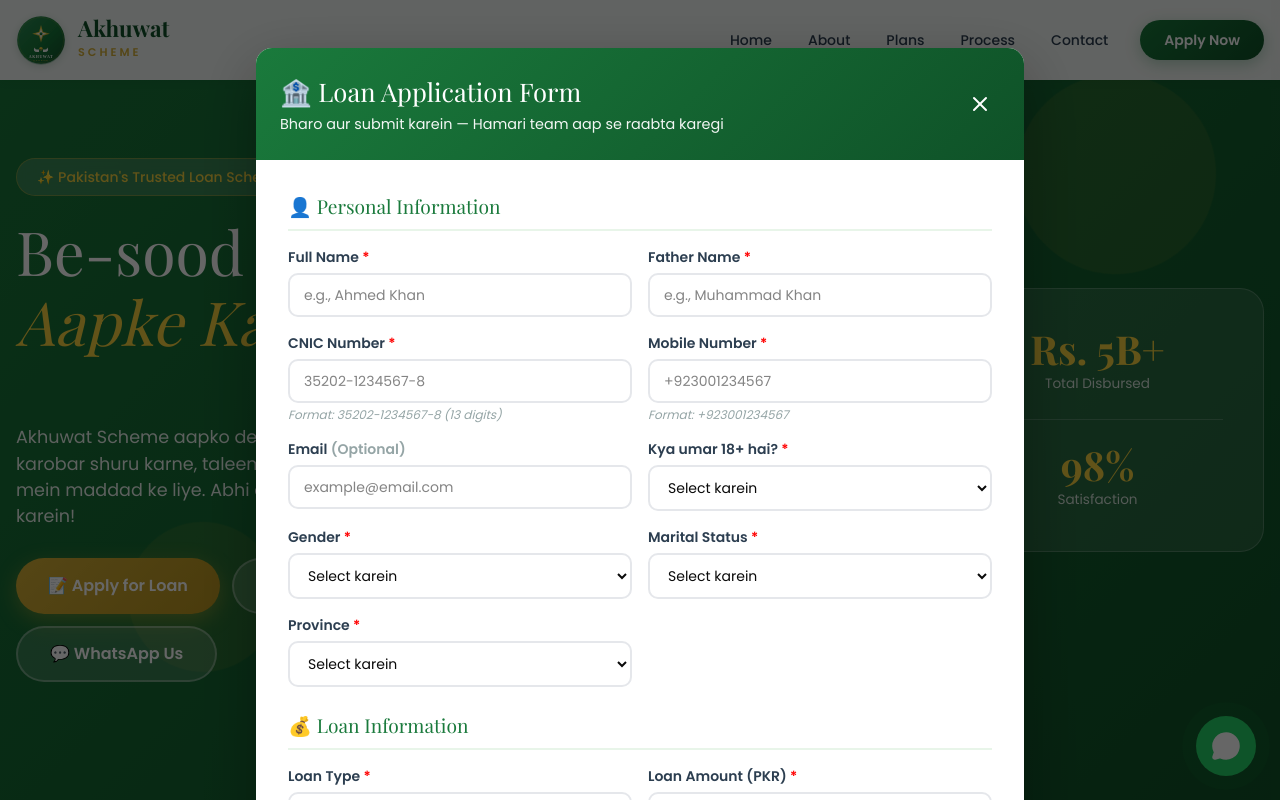
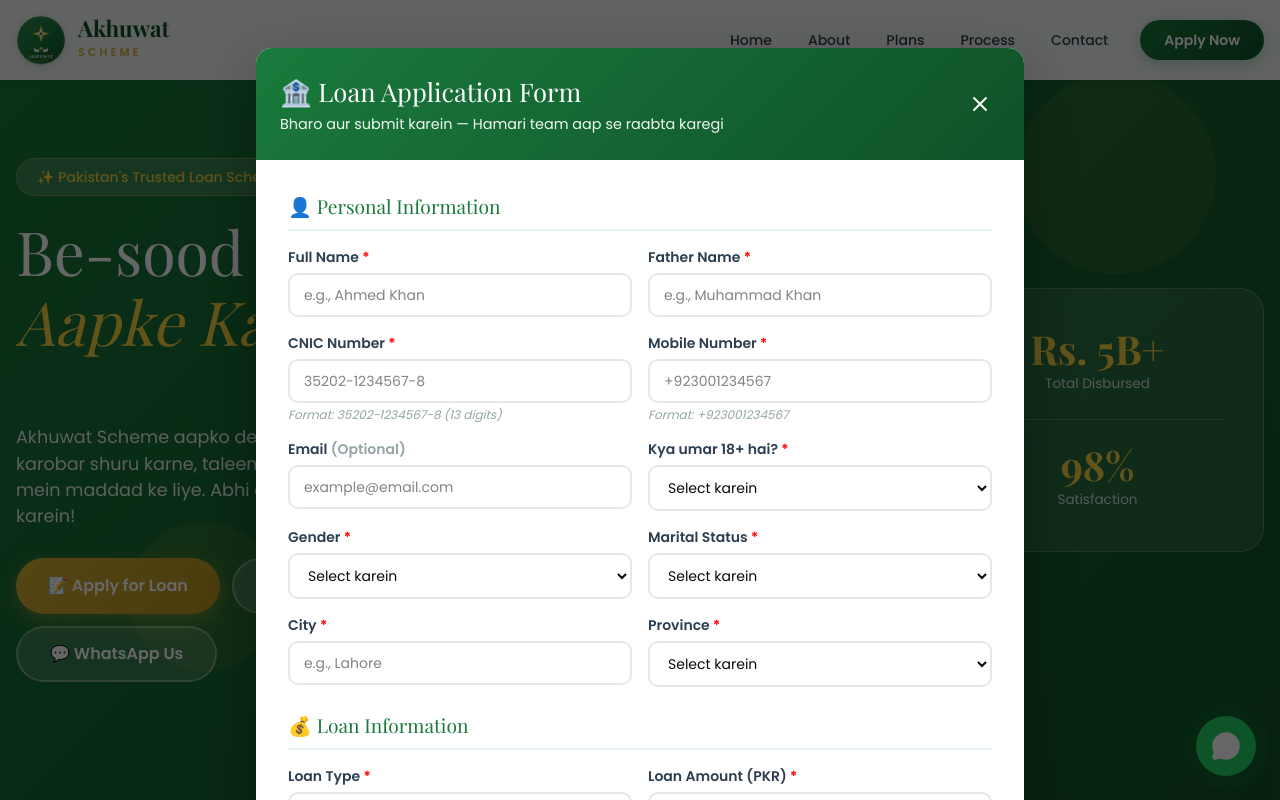
Before and after one commit to ayeshfatima856/akhuwat-scheme, a Next.js app: page / in a window 1280 px wide. Shown: the top 800 px of the page. Built offline with nearby package versions, Linux system fonts and the light colour scheme.

Commit message:
5034b602-bc0c-43c6-84f3-ca85f19847c9

```diff
--- a/src/app/api/apply/route.ts
+++ b/src/app/api/apply/route.ts
@@ -28,7 +28,7 @@ export async function POST(request: NextRequest) {
     // Validate required fields
     const required = ['fullName', 'fatherName', 'cnicNumber', 'phoneNumber',
                       'ageAbove18', 'gender', 'maritalStatus',
-                      'province', 'loanType', 'loanAmount', 'loanPurpose']
+                      'city', 'province', 'loanType', 'loanAmount', 'loanPurpose']
 
     for (const field of required) {
       if (!body[field] || body[field].toString().trim() === '') {
@@ -53,7 +53,7 @@ export async function POST(request: NextRequest) {
         ageAbove18: body.ageAbove18,
         gender: body.gender,
         maritalStatus: body.maritalStatus,
-        city: body.city?.trim() || 'N/A',
+        city: body.city.trim(),
         province: body.province,
         bankAccount: body.bankAccount?.trim() || null,
         loanType: body.loanType,
--- a/src/components/admin-panel.tsx
+++ b/src/components/admin-panel.tsx
@@ -199,15 +199,14 @@ export function AdminPanel({ open, onClose }: AdminPanelProps) {
     })
 
     // Address & Loan Table
-    const addressLoanBody: any[] = []
-    if (app.city && app.city !== 'N/A') {
-      addressLoanBody.push(['City', app.city])
-    }
-    addressLoanBody.push(['Province', app.province])
-    addressLoanBody.push(['Loan Type', app.loanType])
-    addressLoanBody.push(['Loan Amount', `Rs. ${app.loanAmount.toLocaleString()}`])
-    addressLoanBody.push(['Loan Purpose', app.loanPurpose])
-    addressLoanBody.push(['Monthly Income', app.monthlyIncome ? `Rs. ${app.monthlyIncome.toLocaleString()}` : 'N/A'])
+    const addressLoanBody: any[] = [
+      ['City', app.city || 'N/A'],
+      ['Province', app.province],
+      ['Loan Type', app.loanType],
+      ['Loan Amount', `Rs. ${app.loanAmount.toLocaleString()}`],
+      ['Loan Purpose', app.loanPurpose],
+      ['Monthly Income', app.monthlyIncome ? `Rs. ${app.monthlyIncome.toLocaleString()}` : 'N/A'],
+    ]
     if (app.bankAccount) {
       addressLoanBody.push(['Bank Account', app.bankAccount])
     }
@@ -467,10 +466,7 @@ export function AdminPanel({ open, onClose }: AdminPanelProps) {
                     📍 Address & Loan Details
                   </h3>
                   <div className="grid md:grid-cols-2 gap-3 text-sm">
-                    {/* City sirf dikhayo agar actual value hai (N/A nahi) */}
-                    {selectedApp.city && selectedApp.city !== 'N/A' && (
-                      <DetailRow label="City" value={selectedApp.city} />
-                    )}
+                    <DetailRow label="City" value={selectedApp.city || 'N/A'} />
                     <DetailRow label="Province" value={selectedApp.province} />
                     <DetailRow label="Loan Type" value={selectedApp.loanType} />
                     <DetailRow label="Loan Amount" value={`Rs. ${selectedApp.loanAmount.toLocaleString()}`} />
--- a/src/components/apply-form.tsx
+++ b/src/components/apply-form.tsx
@@ -32,7 +32,7 @@ export function ApplyForm({ open, onClose, presetLoanType, presetPlan }: ApplyFo
   const [formData, setFormData] = useState({
     fullName: '', fatherName: '', cnicNumber: '', phoneNumber: '',
     email: '', ageAbove18: '', gender: '', maritalStatus: '',
-    province: '',
+    city: '', province: '',
     loanType: '', loanAmount: '', loanPurpose: '', monthlyIncome: '',
     confirmInfo: false,
   })
@@ -136,7 +136,7 @@ export function ApplyForm({ open, onClose, presetLoanType, presetPlan }: ApplyFo
         setFormData({
           fullName: '', fatherName: '', cnicNumber: '', phoneNumber: '',
           email: '', ageAbove18: '', gender: '', maritalStatus: '',
-          province: '',
+          city: '', province: '',
           loanType: '', loanAmount: '', loanPurpose: '', monthlyIncome: '',
           confirmInfo: false,
         })
@@ -284,6 +284,11 @@ export function ApplyForm({ open, onClose, presetLoanType, presetPlan }: ApplyFo
                   <option value="Married">Married (Shadi shuda)</option>
                   <option value="Unmarried">Unmarried (Single)</option>
                 </select>
+              </div>
+              <div>
+                <label className={labelClass}>City <span style={{ color: 'red' }}>*</span></label>
+                <input type="text" name="city" value={formData.city} onChange={handleChange} required
+                  placeholder="e.g., Lahore" className={inputClass} />
               </div>
               <div>
                 <label className={labelClass}>Province <span style={{ color: 'red' }}>*</span></label>
```
